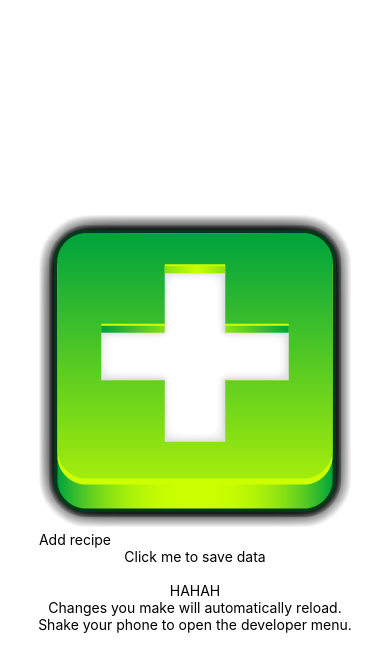
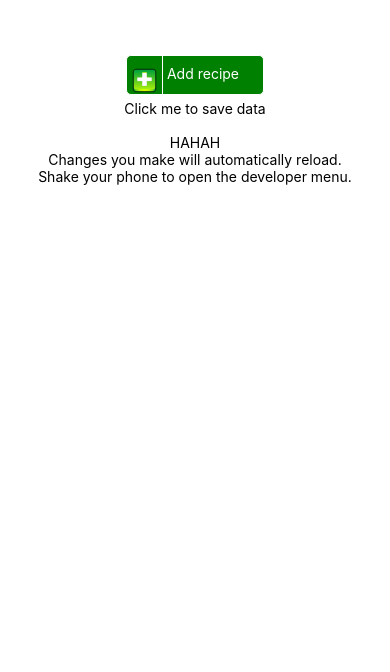
Before and after one commit to wombatka/ShipItDayApp, a React Native app: screen / in a window 390 px wide. Shown: the top 672 px of the page. Built offline with nearby package versions, Linux system fonts and the light colour scheme.

Commit message:
style update

```diff
--- a/App.js
+++ b/App.js
@@ -49,10 +49,47 @@ export default class App extends React.Component {
 }
 
 const styles = StyleSheet.create({
-  container: {
-    flex: 1,
-    backgroundColor: '#fff',
-    alignItems: 'center',
-    justifyContent: 'center',
-  },
+    container: {
+        marginTop: 50,
+        flex: 1,
+        backgroundColor: '#fff',
+        alignItems: 'center',
+        justifyContent: 'flex-start',
+    },
+    AddStyle: {
+        flexDirection: 'row',
+        alignItems: 'center',
+        backgroundColor: 'green',
+        borderWidth: .5,
+        borderColor: '#fff',
+        height: 40,
+        borderRadius: 5 ,
+        margin: 5,
+
+    },
+    ImageIconStyle: {
+        top: 5,
+        padding: 10,
+        margin: 5,
+        height: 25,
+        width: 25,
+        resizeMode : 'stretch',
+
+    },
+
+    TextStyle :{
+
+        color: "#fff",
+        marginBottom : 4,
+        marginRight :20,
+
+    },
+
+    SeparatorLine :{
+
+        backgroundColor : '#fff',
+        width: 1,
+        height: 40
+
+    }
 });
```
